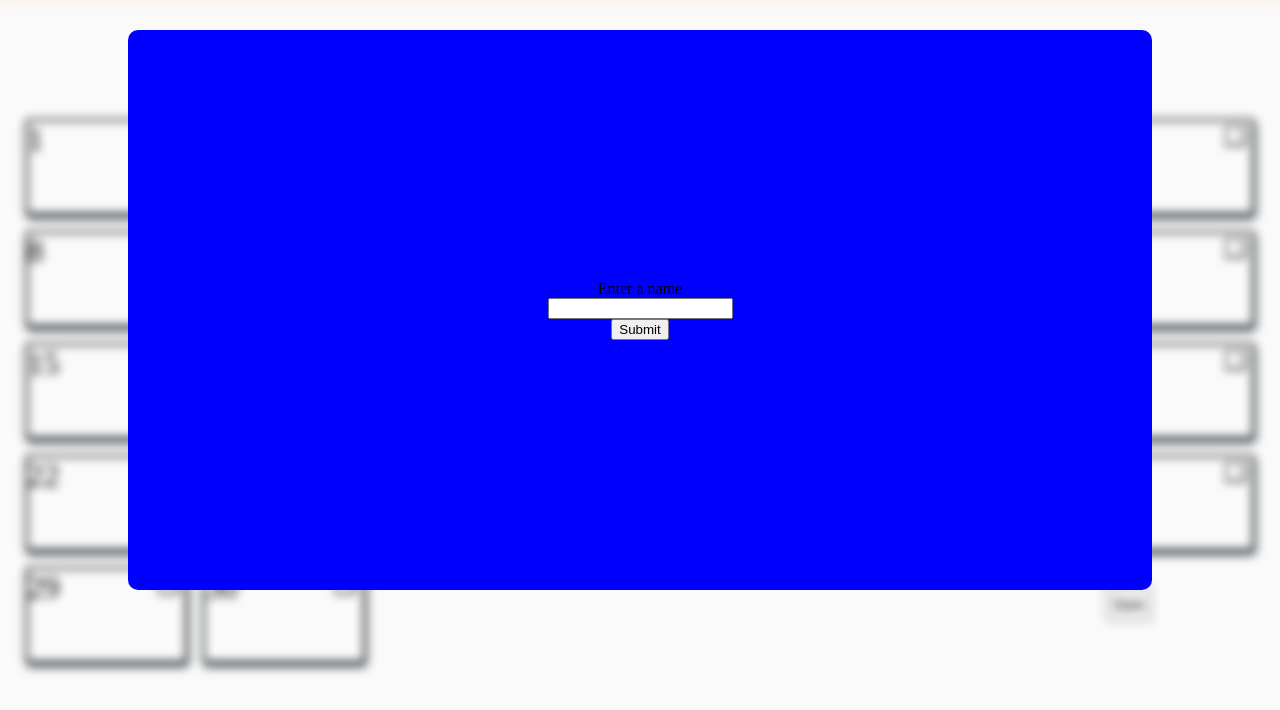
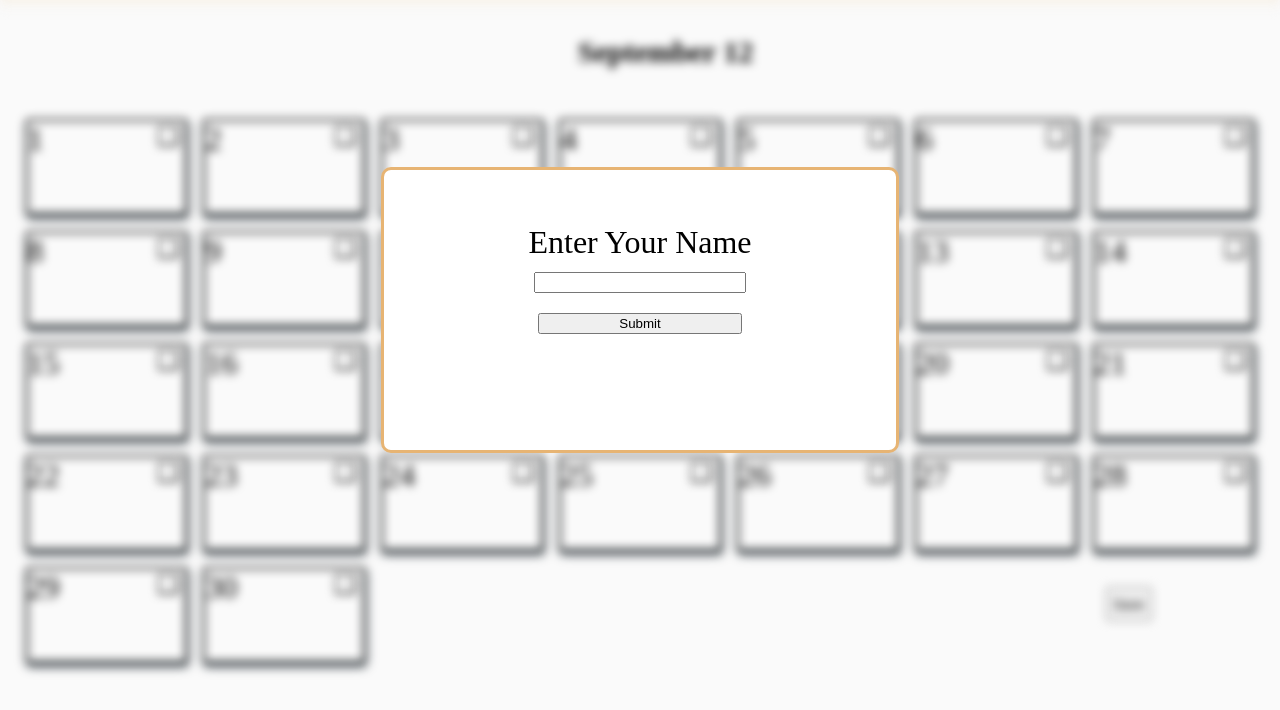
Before and after one commit to SamuelCallWind/Reewave, a plain HTML site: page index.html in a window 1280 px wide. Shown: the part 90-800 px from the top of the page. Drawn offline with Linux system fonts and the light colour scheme.

Commit message:
Name added when the user submit it. Need to set a character limit & squeeze the text when too big

```diff
--- a/index.html
+++ b/index.html
@@ -14,8 +14,8 @@
 <body>
     <section class="popUp">
         <form class="namePopUp">
-            <label for="name" >Enter a name</label>
-            <input type="text" id="name" minlength="1" required>
+            <label for="nameInput" >Enter Your Name</label>
+            <input type="text" id="nameInput" minlength="1" required>
             <button type="submit" class="submitName">Submit</button>
         </form>
     </section>
@@ -34,6 +34,7 @@
     <main>
         <section class="sideBar">
             <img src="images/arrow.png" class="arrow" alt="arrow to return to main page">
+            <div class="users"></div>
         </section>
         <section class="calendar blur">
             <div class="calendarGrid">
--- a/script.js
+++ b/script.js
@@ -52,7 +52,6 @@ window.addEventListener('DOMContentLoaded', (event) => {
 
 
         let fullSideBar = document.querySelector('.sideBar');
-        let users = document.createElement('div');
         let addUsersButton = document.createElement('div');
         let returnButton = document.querySelector('.arrow');
         fullSideBar.style.width = '40%';
@@ -60,7 +59,6 @@ window.addEventListener('DOMContentLoaded', (event) => {
             closeSideBar(fullSideBar);
         });
 
-        users.classList.add('users');
         addUsersButton.classList.add('addUsersSideBar');
         addUsersButton.textContent =  '+';
         addUsersButton.addEventListener('click', function (event) {
@@ -68,7 +66,6 @@ window.addEventListener('DOMContentLoaded', (event) => {
             createUsersElement(addUsersButton);
             moveElementDown(addUsersButton);
         });
-        fullSideBar.appendChild(users);
         fullSideBar.appendChild(addUsersButton);
         e.stopPropagation()
     }
@@ -152,7 +149,7 @@ window.addEventListener('DOMContentLoaded', (event) => {
         let children = fullSideBar.querySelectorAll('.users');
         fullSideBar.style.width = '0%';
         setTimeout(function () {
-            for (let i = 0; i < children.length; i++) {
+            for (let i = 1; i < children.length; i++) {
                 children[i].remove();
                 let deleteButton = fullSideBar.querySelector('.deleteUser');
                 if (deleteButton) {
@@ -166,12 +163,14 @@ window.addEventListener('DOMContentLoaded', (event) => {
     }
 
     function saveUserName() {
-        let username = document.querySelector('.submitName');
+        let username = document.getElementById('nameInput').value;
         let section = document.querySelector('section.popUp');
-        let body = document.body
+        let firstUser = document.querySelector('section div.users');
+        let body = document.body;
 
         document.querySelectorAll('.blur').forEach(element => element.classList.remove('blur'));
         body.removeChild(section);
+        firstUser.textContent = username;
     }
     document.querySelector('.submitName').addEventListener('click', function (event) {
         event.preventDefault();
--- a/styles.css
+++ b/styles.css
@@ -29,11 +29,23 @@ a {
     flex-direction: column;
     justify-content: center;
     align-items: center;
-    height: 70vh;
-    width: 80vw;
-    background-color: blue;
+    height: 35vh;
+    width: 40vw;
+    background-color: white;
+    border: rgb(231, 180, 115) 3px solid;
     z-index: 10;
     border-radius: 10px;
+}
+.namePopUp > label {
+    margin-top: -10%;
+    font-size: 2rem;
+}
+.namePopUp > button, .namePopUp > input {
+    margin: 2%;
+    width: 40%;
+}
+.namePopUp > input {
+
 }
 .blur {
     filter: blur(5px);
```
